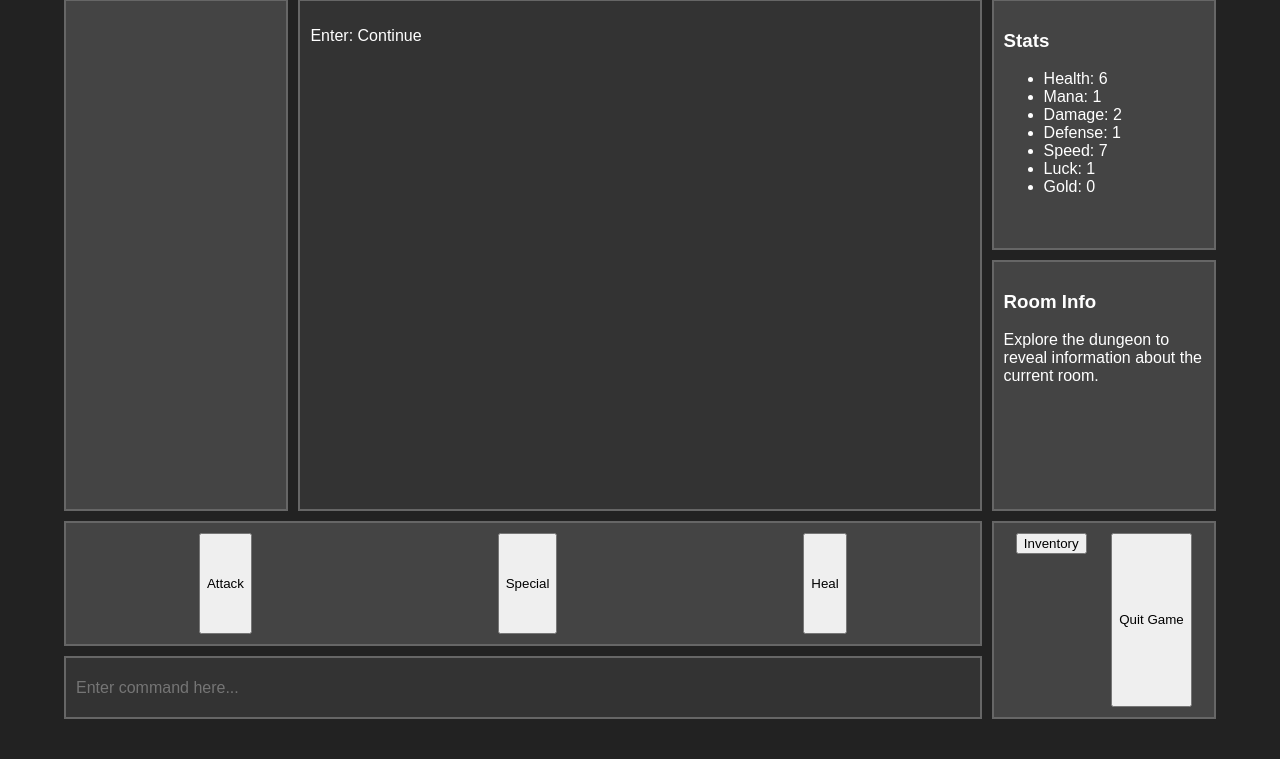
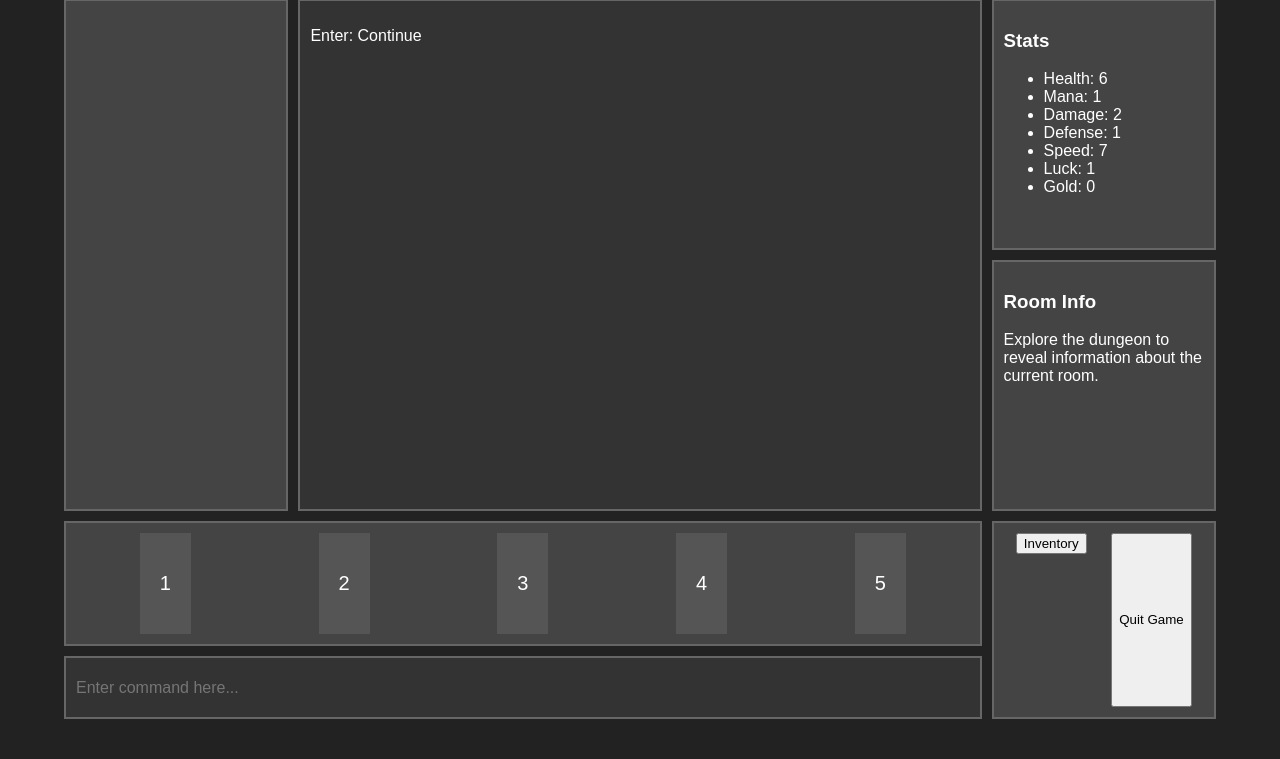
Before and after one commit to markntm/game_one, a Flask app: page /game/2 in a window 1280 px wide. Shown: the part 41-800 px from the top of the page. Run offline with Flask 3, Linux system fonts and the light colour scheme; parts of the project's set-up code (start-up, migrations or seed data) failed here and were passed over.

Commit message:
Text color

```diff
--- a/game.py
+++ b/game.py
@@ -11,7 +11,6 @@ app = Flask(__name__)
 app.secret_key = 'your_secret_key'
 app.config['SQLALCHEMY_DATABASE_URI'] = 'sqlite:///game.db'
 db.init_app(app)
-
 
 
 @app.route('/')
--- a/static/main.css
+++ b/static/main.css
@@ -88,6 +88,38 @@ body {
     display: flex;
     justify-content: space-around;
 }
+
+.action-box button {
+    background-color: #555;
+    color: white;
+    font-size: 20px;
+    border: none;
+    padding: 10px 20px;
+    cursor: pointer;
+    transition: 0.3s;
+}
+
+.action-box button:hover {
+    background-color: #777;
+}
+
+.red-text {
+    color: #c50d0d;
+    font-weight: bold;
+}
+.green-text {
+    color: #229522;
+    font-weight: bold;
+}
+.yellow-text {
+    color: #edd12a;
+    font-weight: normal;
+}
+.gray-text {
+    color: #c3c3c3;
+    font-weight: 200;
+}
+
 .menu-box {
     grid-area: menu-box;
     background-color: #444;
--- a/templates/main.html
+++ b/templates/main.html
@@ -17,7 +17,7 @@
         <!-- Text Box -->
         <div class="text-box" id="text-box">
             {% for message in messages %}
-                <p>{{ message }}</p>
+                <p>{{ message|safe }}</p>
             {% endfor %}
         </div>
         <script>
@@ -51,9 +51,11 @@
 
         <!-- Action Box -->
         <div class="action-box">
-            <button onclick="performAction('attack')">Attack</button>
-            <button onclick="performAction('special')">Special</button>
-            <button onclick="performAction('heal')">Heal</button>
+            <button onclick="sendInput('1')">1</button>
+            <button onclick="sendInput('2')">2</button>
+            <button onclick="sendInput('3')">3</button>
+            <button onclick="sendInput('4')">4</button>
+            <button onclick="sendInput('5')">5</button>
         </div>
 
         <!-- Menu Box -->
@@ -66,15 +68,29 @@
 
         <!-- Input Box -->
         <div class="input-box">
-            <form action="/main" method="POST" style="width: 100%; height: 100%;">
+            <form action="/main" method="POST" id="input-form">
                 <input type="text"
                        id="command-input"
                        name="command"
                        style="width: 80%; height: 100%; color: white; background-color: #333;"
                        placeholder="Enter command here..."
-                       autocomplete="off">
+                       autocomplete="off"
+                       onkeydown="handleInput(event)">
             </form>
         </div>
+        <script>
+            function sendInput(input) {
+                document.getElementById('command-input').value = input;
+                document.getElementById('input-form').submit();
+            }
+
+            function handleInput(event) {
+                if (event.key === 'Enter') {
+                    event.preventDefault(); // Prevent form from submitting normally
+                    document.getElementById('input-form').submit();
+                }
+            }
+        </script>
     </div>
 
     <script>
```
Also changed, not shown: engine/combat.py (+5 -2 lines), engine/commands.py (+9 -8 lines), instance/game.db.
